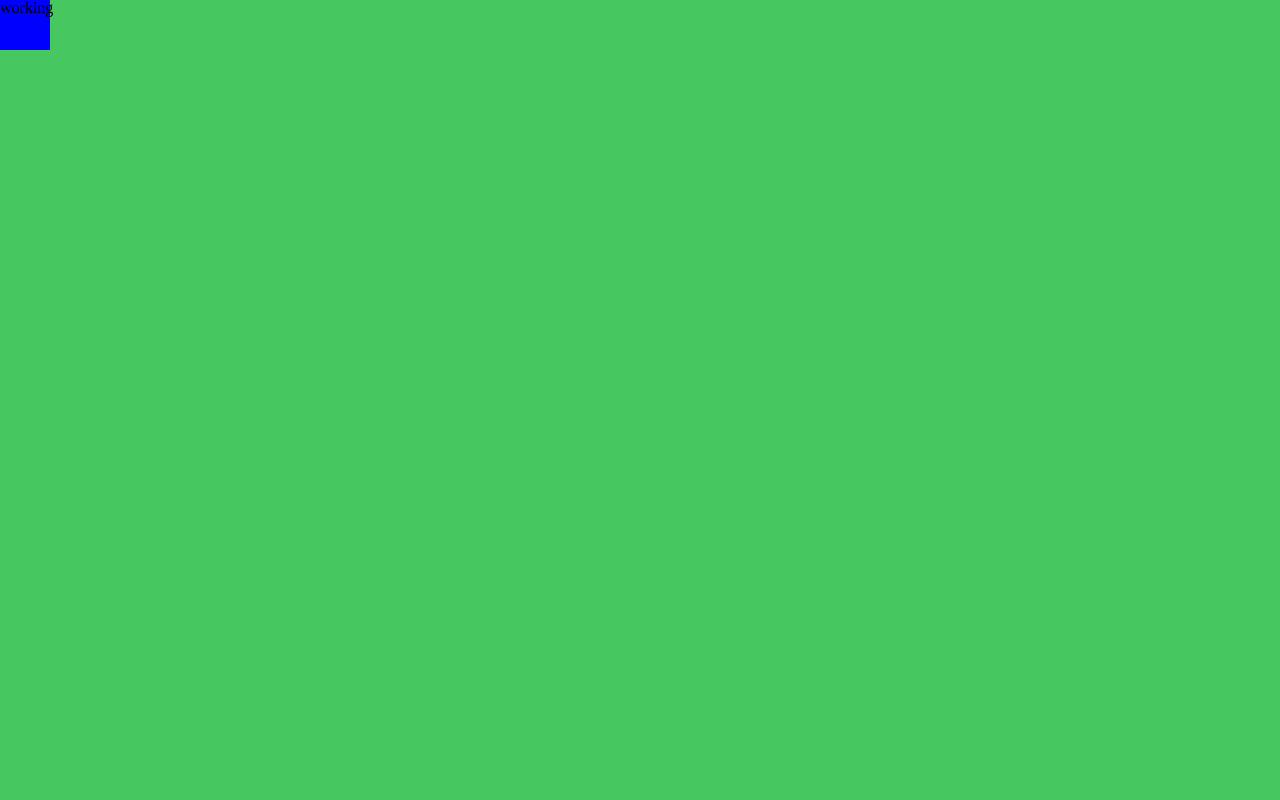
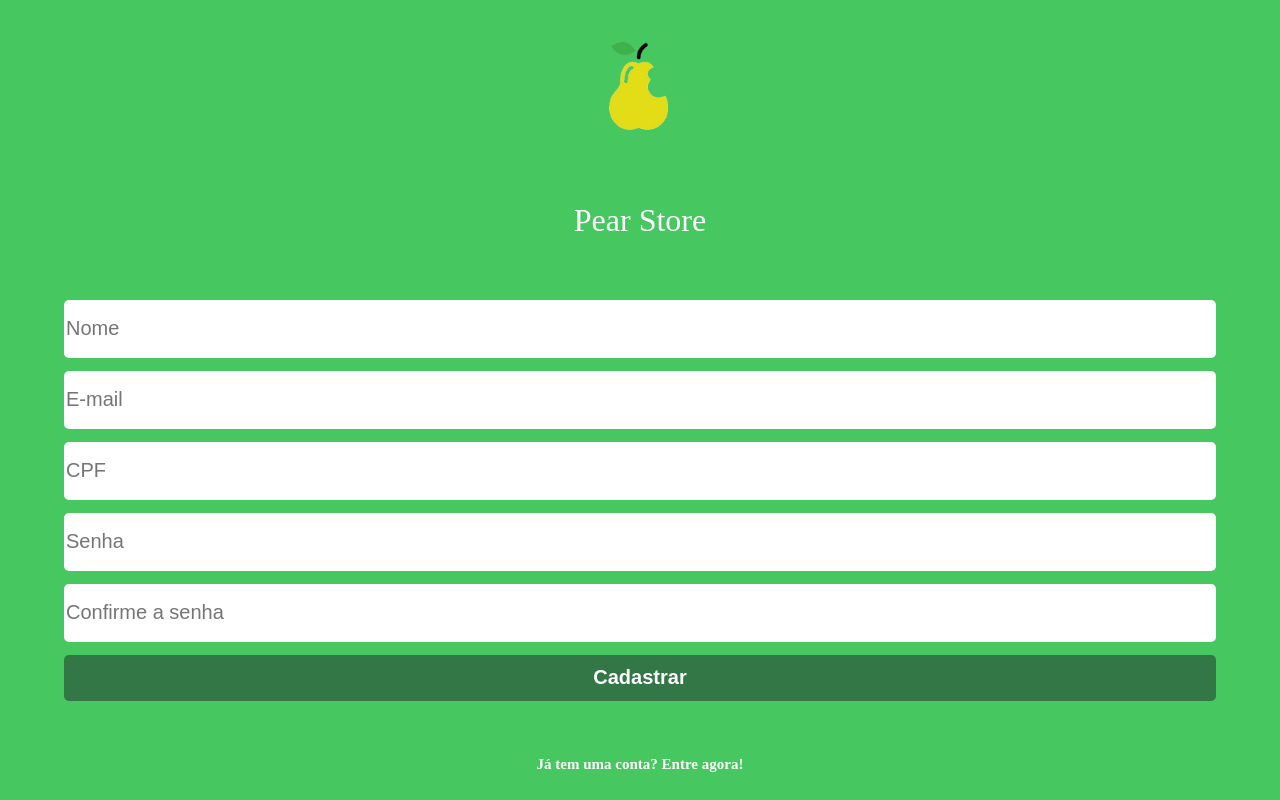
Before and after one commit to leliovictor/projeto14-pear-store-front, a React (Create React App) app: page /register in a window 1280 px wide. Built offline with nearby package versions, Linux system fonts and the light colour scheme.

Commit message:
add register page with cpf validation

```diff
--- a/src/components/RegisterPage.js
+++ b/src/components/RegisterPage.js
@@ -1,16 +1,158 @@
+import axios from "axios";
+import { useState, useContext } from "react";
+import { Link } from "react-router-dom";
 import styled from "styled-components";
+import { useNavigate } from 'react-router';
+import Logo from "../assets/logo.png";
 
-export default function RegisterPage() {
+export default function RegisterPage(){
+    const [userSignUp, setUserSignUp] = useState({ name: "", email: "", cpf: "", password: "", confirmPassword: ""});
+    const navigate = useNavigate();
+
+    async function postRegister (e) {
+        e.preventDefault();
+        try {
+            const cpfValido = /^[0-9]{3}\.[0-9]{3}\.[0-9]{3}\-[0-9]{2}$/
+            let resultCPF = cpfValido.test(userSignUp.cpf)
+            if (resultCPF) {
+
+                if((userSignUp.password === userSignUp.confirmPassword) && resultCPF) {
+                    const data = {
+                        name: userSignUp.name,
+                        email: userSignUp.email,
+                        cpf: userSignUp.cpf,
+                        password: userSignUp.password,
+                        confirmPassword: userSignUp.confirmPassword,
+
+                    };
+                    console.log(data)
+
+                    await axios.post("https://pear-store.herokuapp.com/register", data);
+                        navigate("/");
+                } else {
+                    alert("As senhas não são iguais! Tente novamente.");
+                    setUserSignUp({ name:"", email: "", cpf:"", password: "", confirmPassword:""});
+                }
+           } else {
+            alert("Cpf invalido, o cpf deve ser no formato xxx.xxx.xxx-xx");
+            setUserSignUp({ name:"", email: "", cpf:"", password: "", confirmPassword:""});
+           }
+
+        } catch (e) {
+            alert(e.response.data);
+            setUserSignUp({ name:"", email: "", cpf:"", password: "", confirmPassword:""});
+        }
+    }
+
+    function montarFormularioSignIn(){
+        return (
+            <>
+                <input type="text" id="name" value={userSignUp.name} placeholder="Nome" required
+                    onChange={(e) => setUserSignUp({ ...userSignUp, name: e.target.value })} />
+
+                <input type="email" id="email" value={userSignUp.email} placeholder="E-mail" required
+                    onChange={(e) => setUserSignUp({ ...userSignUp, email: e.target.value })} />
+
+                <input type="text" id="cpf" value={userSignUp.cpf} placeholder="CPF" required
+                    onChange={(e) => setUserSignUp({ ...userSignUp, cpf: e.target.value })} />
+
+                <input type="password" id="password" value={userSignUp.password} placeholder="Senha" required
+                    onChange={(e) => setUserSignUp({ ...userSignUp, password: e.target.value })} />
+
+                <input type="password" id="confirmPassword" value={userSignUp.confirmPassword} placeholder="Confirme a senha" required
+                    onChange={(e) => setUserSignUp({ ...userSignUp, confirmPassword: e.target.value })} />
+
+                <div>
+                    <Button type="submit">Cadastrar</Button>
+                </div>
+            </>
+        )
+    }
+
+    const formularioSignIn = montarFormularioSignIn();
+
     return (
-        <Content>
-            working
-        </Content>
-    );
+        <>
+            <Main>
+                <img src={Logo} alt="Logo" />
+                <h1> Pear Store </h1>
+            <FormularioCompra onSubmit={postRegister}>
+                    {formularioSignIn}
+            </FormularioCompra>
+            <StyledLink to="/"> Já tem uma conta? Entre agora! </StyledLink>
+            </Main>
+        </>
+
+    )
 }
 
-const Content = styled.div`
-    width:50px;
-    height:50px;
 
-    background-color: blue;
+const FormularioCompra = styled.form`
+    display: flex;
+    flex-direction: column;
+    width: 90%;
+
+    input {
+
+    height: 58px;
+    background: #ffffff;
+    border-radius: 5px;
+
+    margin-bottom: 13px;
+    border: none;
+
+    font-size: 20px;
+    line-height: 23px;
+
+    }
+
 `;
+
+const Main = styled.main`
+    display: flex;
+    flex-direction: column;
+    align-items: center;
+    justify-content: space-around;
+
+    height: 100vh;
+
+    img {
+        width: 100px;
+    }
+
+    h1 {
+        font-family: 'Saira Stencil One';
+        font-style: normal;
+        font-weight: 400;
+        font-size: 32px;
+        line-height: 50px;
+        color: #FFFFFF;
+    }
+
+` ;
+
+const StyledLink = styled(Link)`
+        font-family: 'Raleway';
+        font-style: normal;
+        font-weight: 700;
+        font-size: 15px;
+        line-height: 18px;
+        color: #FFFFFF;
+        text-decoration: none;
+`;
+
+const Button = styled.button`
+    width: 100%;
+    height: 46px;
+
+    background: #347746;
+    border-radius: 5px;
+    border: none;
+
+    font-weight: 700;
+    font-size: 20px;
+    line-height: 23px;
+
+    color: #ffffff;
+    cursor: pointer;
+`;
```
